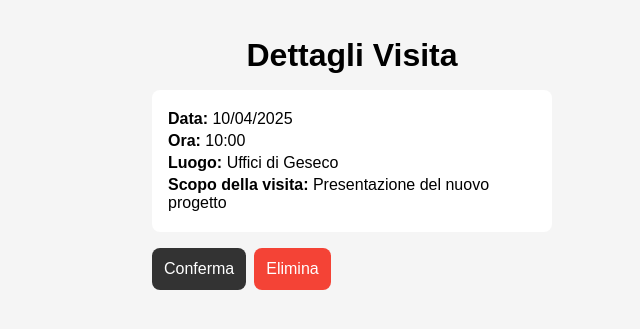
After one commit to tomicBearzi/GruppoLuci, a PHP site: page /visit.html in a window 1280 px wide. The commit adds this page. Shown: the top 329 px of the page, without its empty margins (288-928 px from the left). Run offline with PHP 8.4, Linux system fonts and the light colour scheme.

Commit message:
integrazione pagine tomic

```diff
--- /dev/null
+++ b/visit.html
@@ -0,0 +1,97 @@
+<!DOCTYPE html>
+<html lang="it">
+
+<head>
+    <meta charset="UTF-8">
+    <title>Dettagli Visita</title>
+    <meta name="viewport" content="width=device-width, initial-scale=1.0">
+    <style>
+        /* Mobile-first CSS */
+        body {
+            font-family: Arial, sans-serif;
+            margin: 0;
+            padding: 16px;
+            background-color: #f5f5f5;
+        }
+
+        .container {
+            max-width: 400px;
+            margin: 0 auto;
+        }
+
+        .visit-title {
+            text-align: center;
+            margin-bottom: 16px;
+        }
+
+        .visit-details {
+            background-color: #fff;
+            padding: 16px;
+            border-radius: 8px;
+            margin-bottom: 16px;
+        }
+
+        .visit-details p {
+            margin: 4px 0;
+        }
+
+        .buttons {
+            display: flex;
+            gap: 8px;
+        }
+
+        .btn {
+            flex: 1;
+            padding: 12px;
+            border: none;
+            font-size: 16px;
+            cursor: pointer;
+            border-radius: 8px;
+            text-align: center;
+        }
+
+        .btn-confirm {
+            background-color: #333;
+            color: #fff;
+        }
+
+        .btn-confirm:hover {
+            background-color: #555;
+        }
+
+        .btn-delete {
+            background-color: #f44336;
+            color: #fff;
+        }
+
+        .btn-delete:hover {
+            background-color: #ff6659;
+        }
+    </style>
+</head>
+
+<body>
+    <div class="container">
+        <h1 class="visit-title">Dettagli Visita</h1>
+        <div class="visit-details">
+            <p><strong>Data:</strong> 10/04/2025</p>
+            <p><strong>Ora:</strong> 10:00</p>
+            <p><strong>Luogo:</strong> Uffici di Geseco</p>
+            <p><strong>Scopo della visita:</strong> Presentazione del nuovo progetto</p>
+        </div>
+        <div class="buttons">
+            <a href="home.html">
+                <button class="btn btn-confirm" onclick="alert('Visita Confermata!')">
+                    Conferma
+                </button>
+            </a>
+            <a href="home.html">
+                <button class="btn btn-delete" onclick="alert('Visita Eliminata!')">
+                    Elimina
+                </button>
+            </a>
+        </div>
+    </div>
+</body>
+
+</html>
```
Also changed, not shown: companyInfo.html (added, +67 -0 lines), index.php (+115 -27 lines), login.php (+19 -15 lines), register.php (+25 -22 lines).
